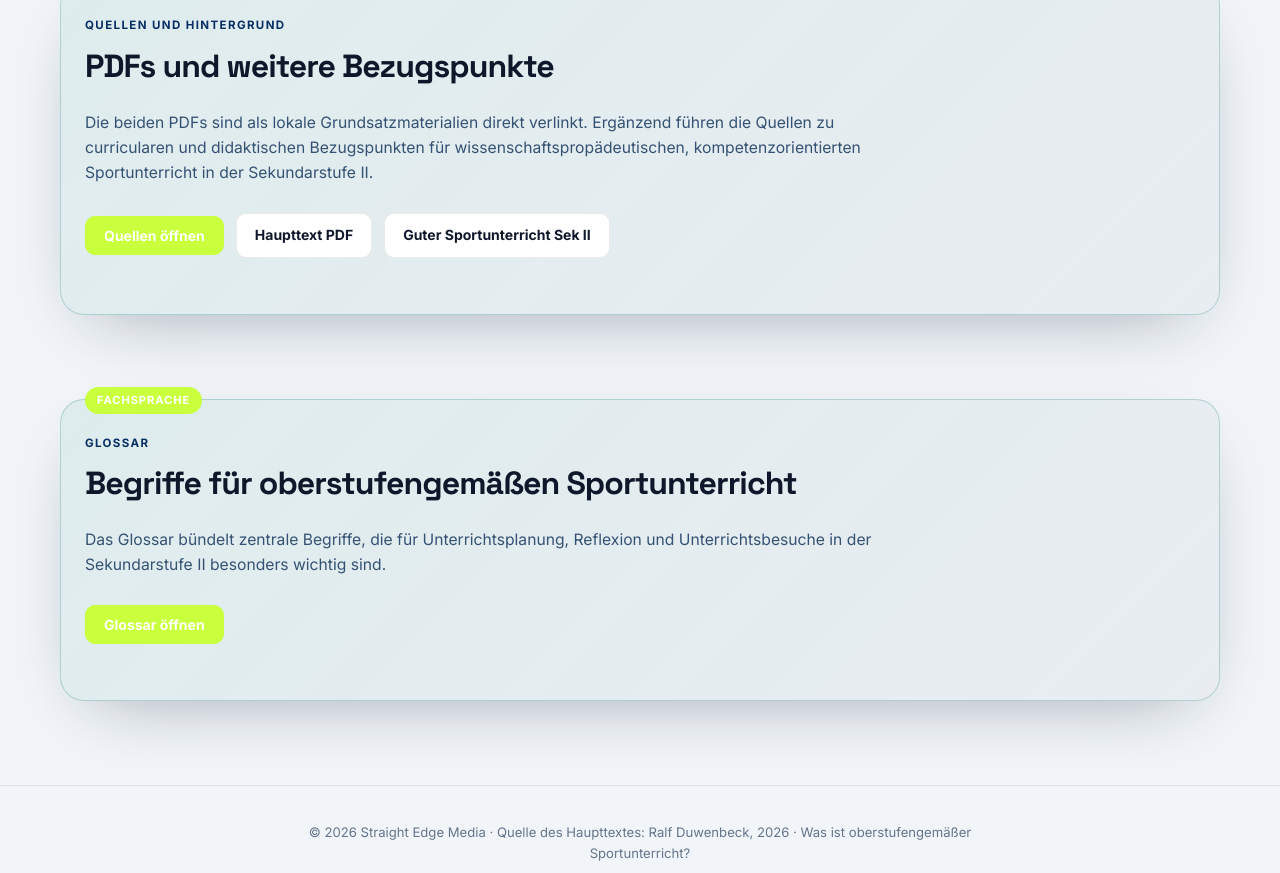
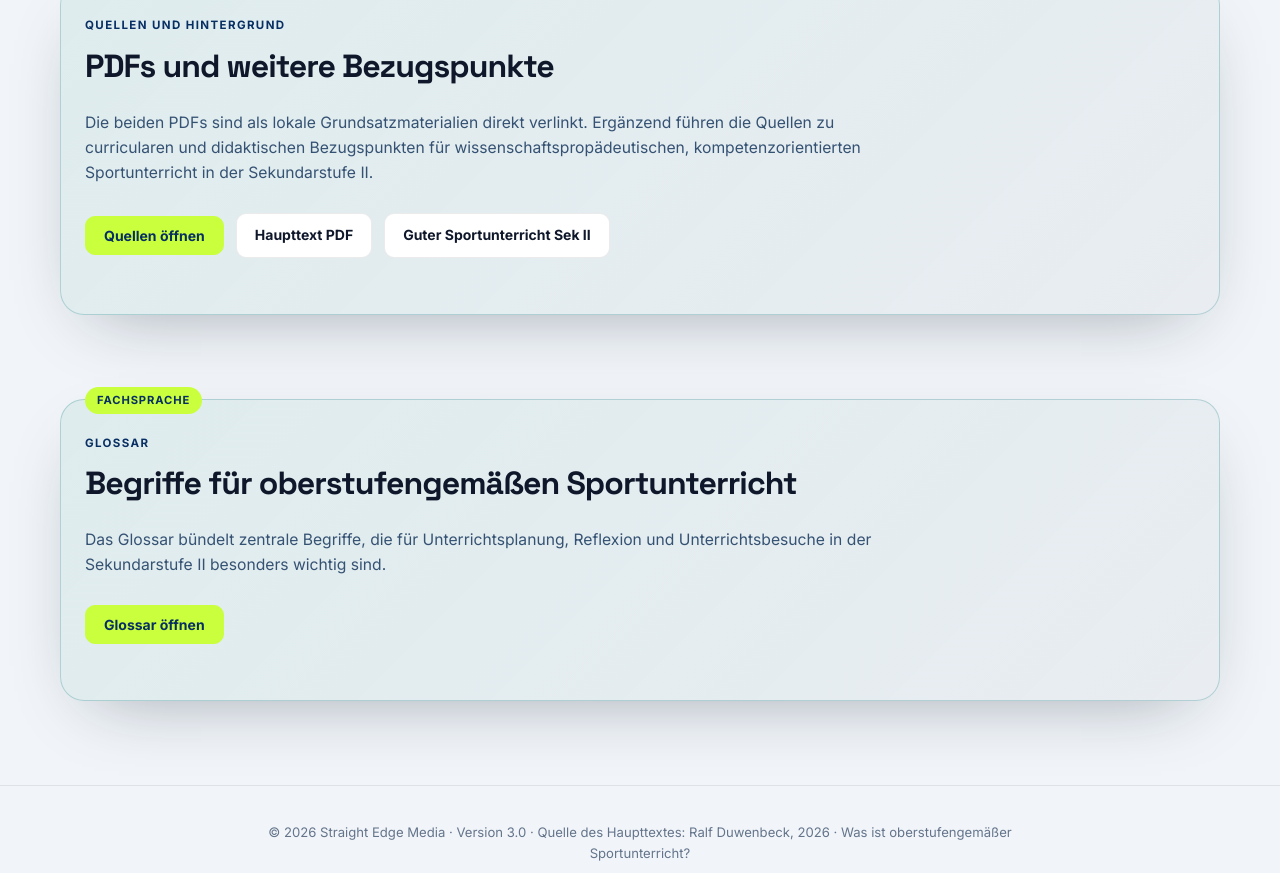
Before and after one commit to RadDWB/Oberstufengem-er-Unterricht, a plain HTML site: page index.html in a window 1280 px wide. Shown: the part 1924-2797 px from the top of the page. Drawn offline with Linux system fonts and the light colour scheme.

Commit message:
Update contrast and footer version

```diff
--- a/index.html
+++ b/index.html
@@ -96,7 +96,7 @@
             color: var(--text);
         }
 
-        .nav-title em { font-style: normal; color: var(--accent); }
+        .nav-title em { font-style: normal; color: var(--blue); }
 
         .nav-links {
             display: flex;
@@ -291,14 +291,14 @@
 
         .btn-primary {
             background: var(--accent);
-            color: #fff;
+            color: var(--blue);
             border-color: var(--accent);
         }
 
         .btn-primary:hover {
             background: var(--accent-dk);
             border-color: var(--accent-dk);
-            color: #fff;
+            color: var(--blue);
         }
 
         .btn-ghost {
@@ -399,7 +399,7 @@
             border-radius: 999px;
             padding: 5px 12px;
             background: var(--accent);
-            color: #fff;
+            color: var(--blue);
             font-size: 0.7rem;
             font-weight: 800;
             letter-spacing: 0.08em;
@@ -803,7 +803,7 @@
 
 <footer>
     <div class="footer-inner">
-        © 2026 Straight Edge Media · Quelle des Haupttextes: Ralf Duwenbeck, 2026 · Was ist oberstufengemäßer Sportunterricht?
+        © 2026 Straight Edge Media · Version 3.0 · Quelle des Haupttextes: Ralf Duwenbeck, 2026 · Was ist oberstufengemäßer Sportunterricht?
     </div>
 </footer>
 
```
